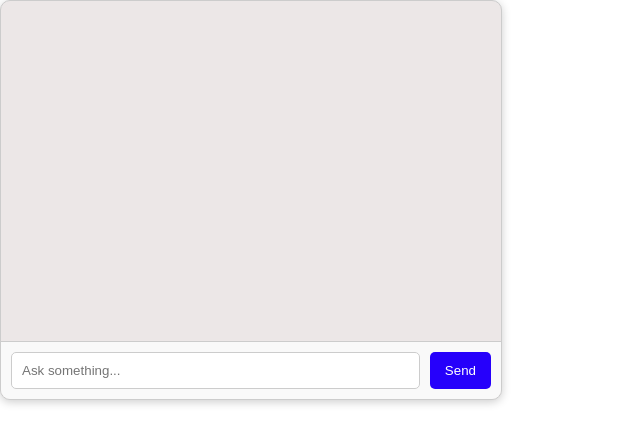
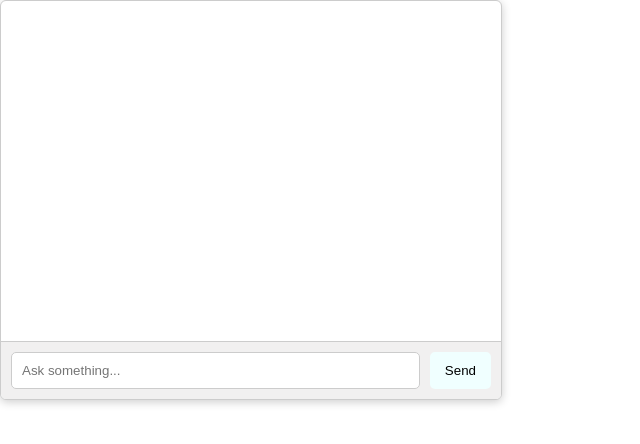
Before and after one commit to PxPatel/Calendar.AI, a React (Create React App) app in the folder frontend/: page /chatbot in a window 1280 px wide. Shown: the top 444 px of the page, without its empty margins (0-640 px from the left). Built offline with nearby package versions, Linux system fonts and the light colour scheme; the HTML template or start-up script is replaced by a standard one.

Commit message:
made it more chatgpt like

```diff
--- a/frontend/src/chatbot.css
+++ b/frontend/src/chatbot.css
@@ -4,9 +4,9 @@
   flex-direction: column;
   width: 500px;
   border: 1px solid #ccc;
-  border-radius: 10px;
+  border-radius: 6px;
   box-shadow: 0 2px 10px rgba(0, 0, 0, 0.2);
-  background-color: rgb(236, 231, 231);
+  background-color: rgb(255, 255, 255);
   overflow: hidden;
   height: 100%;
 }
@@ -34,7 +34,7 @@
 
 /* Message box style */
 .message {
-  background-color: azure;
+  background-color: rgba(217, 255, 244, 0.824);
   padding: 10px 15px;
   border-radius: 15px; /* Changed to a fixed value for consistency */
   max-width: 60%;
@@ -42,7 +42,6 @@
   text-align: left;
   font-size: 16px; /* Ensuring readable text size */
   line-height: 1.4; /* Improved readability */
-  box-shadow: -8px 8px 6px -6px rgba(0, 0, 0, 0.38);
 }
 
 /* Bot message styles (aligned to the left) */
@@ -58,7 +57,7 @@
 form {
   display: flex;
   padding: 10px;
-  background-color: #f9f9f9;
+  background-color: #f1f0f0;
 }
 
 /* Input field styles */
@@ -80,8 +79,8 @@ button {
   padding: 10px 15px;
   border: none;
   border-radius: 5px;
-  background-color: #2600fb;
-  color: white;
+  background-color: azure;
+  color: rgb(0, 0, 0);
   cursor: pointer;
   transition: background-color 0.3s;
 }
```
